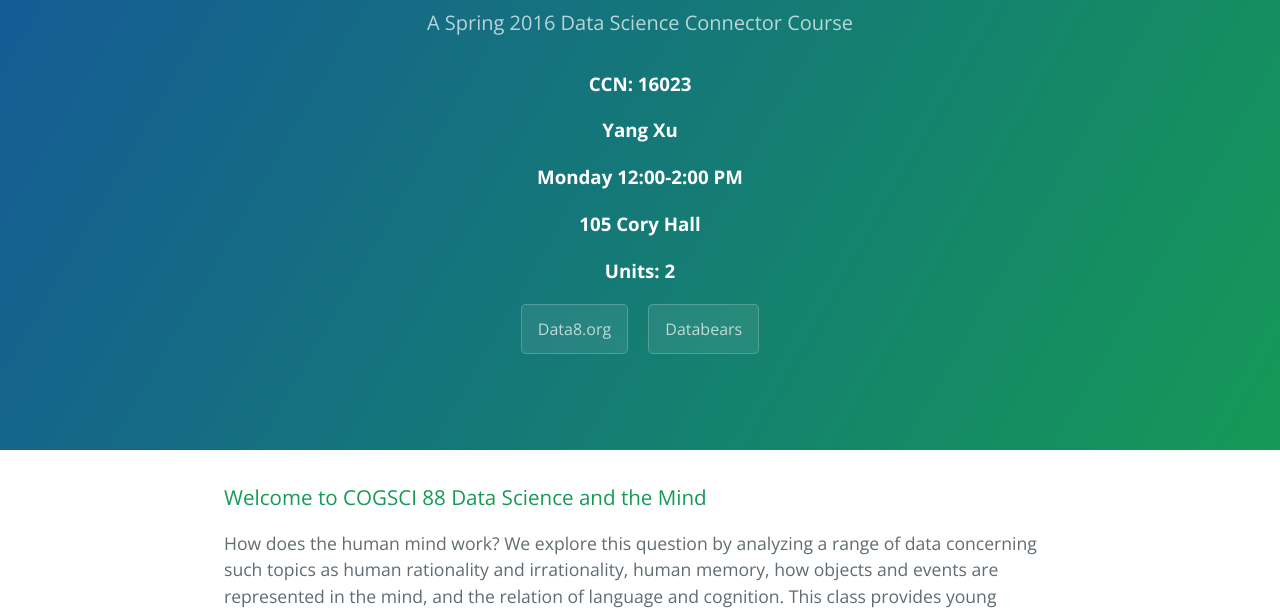
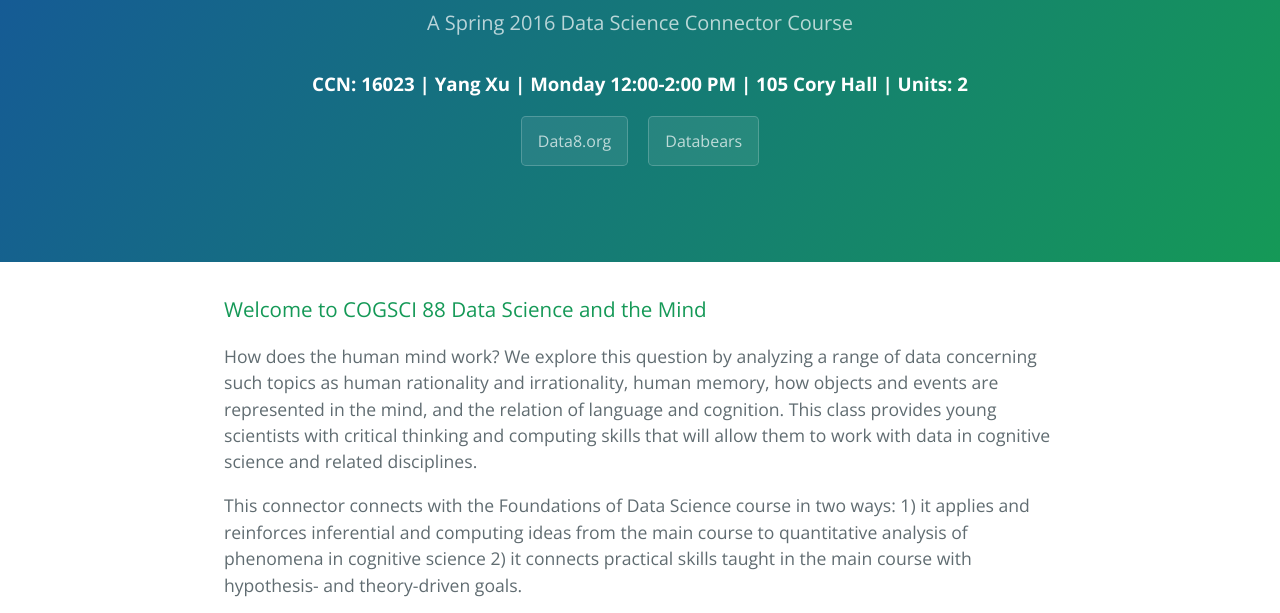
Before and after one commit to ds-connectors/COGSCI-88, a plain HTML site: page index.html in a window 1280 px wide. Shown: the part 167-780 px from the top of the page. Drawn offline with nearby package versions, Linux system fonts and the light colour scheme.

Commit message:
Change header

```diff
--- a/index.html
+++ b/index.html
@@ -13,11 +13,7 @@
     <section class="page-header">
       <h1 class="project-name">COGSCI 88 Data Science and the Mind</h1>
       <h2 class="project-tagline">A Spring 2016 Data Science Connector Course </h2>
-      <h3>CCN: 16023</h3>
-      <h3>Yang Xu</h3>
-      <h3>Monday 12:00-2:00 PM</h3>
-      <h3>105 Cory Hall</h3>
-      <h3>Units: 2</h3>
+      <h3>CCN: 16023 | Yang Xu | Monday 12:00-2:00 PM | 105 Cory Hall | Units: 2</h3>
       <a href="http://data8.org/" class="btn">Data8.org</a>
       <a href="http://databears.berkeley.edu/" class="btn">Databears</a>
     </section>
```
